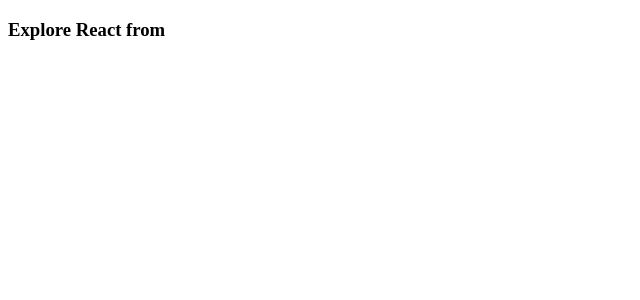
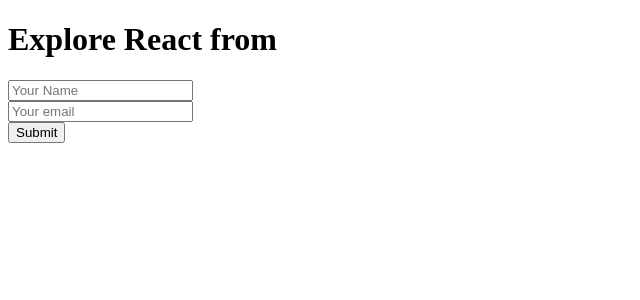
Before and after one commit to tanzid-48/explore-react-from, a React (Vite) app: page / in a window 1280 px wide. Shown: the top 300 px of the page, without its empty margins (0-640 px from the left). Built offline with nearby package versions, Linux system fonts and the light colour scheme.

Commit message:
Access form data using onSubmit and e target

```diff
--- a/src/App.jsx
+++ b/src/App.jsx
@@ -1,12 +1,13 @@
 
 import './App.css'
+import SimpleFrom from './components/simpleFrom/SimpleFrom'
 
 function App() {
 
   return (
     <>
-
-   <h3>Explore React from</h3>
+   <h1>Explore React from</h1>
+   <SimpleFrom></SimpleFrom>
     </>
   )
 }
--- /dev/null
+++ b/src/___get__from__data.js
@@ -0,0 +1,5 @@
+/**
+ * 1.e.target.[name of the input field].value
+ *
+ *
+ */
--- /dev/null
+++ b/src/components/simpleFrom/SimpleFrom.jsx
@@ -0,0 +1,24 @@
+import React from 'react';
+
+const SimpleFrom = () => {
+
+ const handleSubmit = (e) => {
+    e.preventDefault();
+    console.log(e.target.name.value);
+    console.log(e.target.email.value)
+ }
+
+    return (
+        <div>
+            <form onSubmit={handleSubmit}>
+                <input type="text" name='name'  placeholder='Your Name' />
+                <br />
+                <input type="email" name="email" placeholder='Your email' id="" />
+                <br />
+                <input type="submit" value="Submit" />
+            </form>
+        </div>
+    );
+};
+
+export default SimpleFrom;
```
